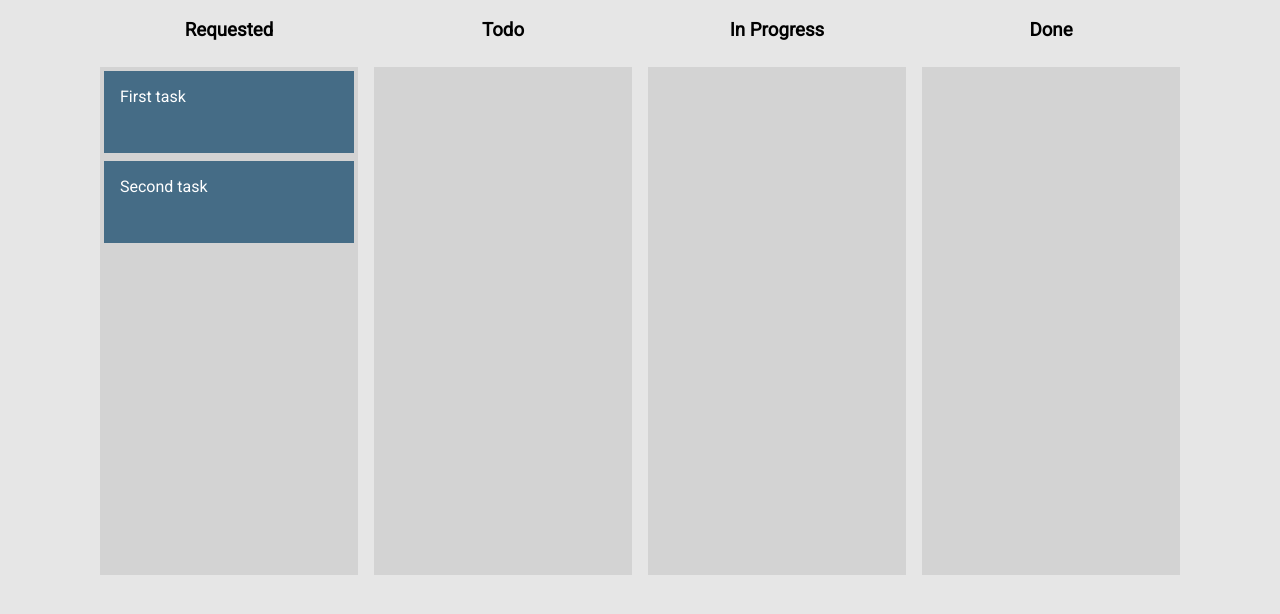
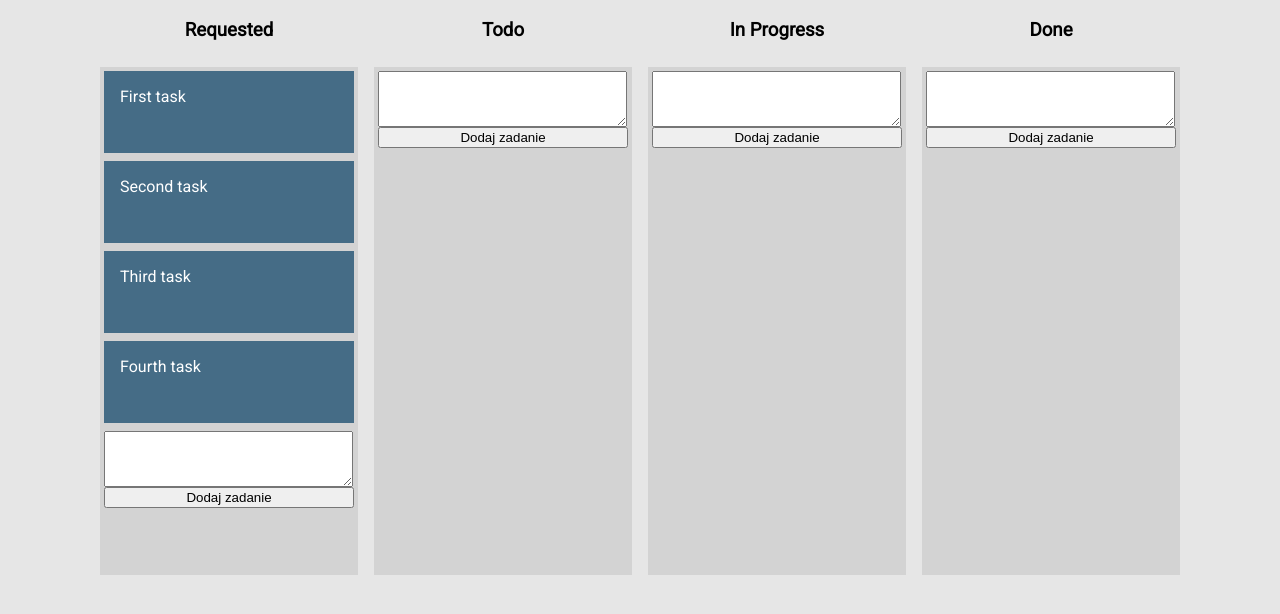
Before and after one commit to Voytech-G/billenium, a React (Create React App) app in the folder kanban/: page / in a window 1280 px wide. Shown: the top 614 px of the page. Built offline with nearby package versions, Linux system fonts and the light colour scheme.

Commit message:
adding cards feature

```diff
--- a/kanban/src/App.js
+++ b/kanban/src/App.js
@@ -1,9 +1,12 @@
 import React, { useState } from "react";
 import { DragDropContext, Droppable, Draggable } from "react-beautiful-dnd";
 import uuid from "uuid/v4";
+const form = {};
 const itemsFromBackend = [
   { id: uuid(), content: "First task" },
-  { id: uuid(), content: "Second task" }
+  { id: uuid(), content: "Second task" },
+  { id: uuid(), content: "Third task" },
+  { id: uuid(), content: "Fourth task" }
 ];
 const columnsFromBackend = {
   [uuid()]: {
@@ -26,6 +29,7 @@ const columnsFromBackend = {
 const onDragEnd = (result, columns, setColumns) => {
   if (!result.destination) return;
   const { source, destination } = result;
+  console.log(destination);
   if (source.droppableId !== destination.droppableId) {
     const sourceColumn = columns[source.droppableId];
     const destColumn = columns[destination.droppableId];
@@ -58,14 +62,46 @@ const onDragEnd = (result, columns, setColumns) => {
     });
   }
 };
+const handleClick = (e, cid, columns, setColumns, itemsBackend, setItems) => {
+  // const columnItems = [...selectedColumn.items];
+  e.preventDefault();
+  // console.log(columns[cid]);
+  const newCard = { id: uuid(), content: "Six" };
+  setItems([...itemsBackend, newCard]);
+  const parentColumn = columns[cid];
+  const parentItems = [...parentColumn.items, newCard];
+  setColumns({
+    ...columns,
+    [cid]: {
+      ...parentColumn,
+      items: parentItems
+    }
+  });
+  console.log(itemsBackend);
+  // console.log(parentItems);
+  // console.log(items);
+  // onDragEnd(result, columns, setColumns);
+};
+
+// const update = e => {
+//   form[e.target.name] = e.target;
+// };
+// const formSubmit = e => {
+//   let value = form["cardContent"].value;
+//   console.log(value);
+//   form["cardContent"].value = "";
+//   // window.render();
+// };
 function App() {
   const [columns, setColumns] = useState(columnsFromBackend);
+  const [itemsBackend, setItems] = useState(itemsFromBackend);
+
   return (
     <div style={{ display: "flex", justifyContent: "center", height: "100%" }}>
       <DragDropContext
         onDragEnd={result => onDragEnd(result, columns, setColumns)}
       >
-        {Object.entries(columns).map(([id, column]) => {
+        {Object.entries(columns).map(([columnId, column]) => {
           return (
             <div
               style={{
@@ -73,10 +109,11 @@ function App() {
                 flexDirection: "column",
                 alignItems: "center"
               }}
+              key={columnId}
             >
               <h3>{column.name}</h3>
               <div style={{ margin: 8 }}>
-                <Droppable droppableId={id} key={id} style={{ margin: 8 }}>
+                <Droppable droppableId={columnId} key={columnId}>
                   {(provided, snapshot) => {
                     return (
                       <div
@@ -123,6 +160,35 @@ function App() {
                             </Draggable>
                           );
                         })}
+                        <form
+                          style={{ display: "flex", flexDirection: "column" }}
+                        >
+                          <textarea
+                            name="cardContent"
+                            style={{
+                              minHeight: "50px",
+                              maxHeight: "200px",
+                              maxWidth: "97%",
+                              minWidth: "97%"
+                            }}
+                          />
+                          <button
+                            onClick={e =>
+                              handleClick(
+                                e,
+                                columnId,
+                                columns,
+                                setColumns,
+                                itemsBackend,
+                                setItems
+                              )
+                            }
+                            type="submit"
+                          >
+                            Dodaj zadanie
+                          </button>
+                        </form>
+                        {provided.placeholder}
                       </div>
                     );
                   }}
```
